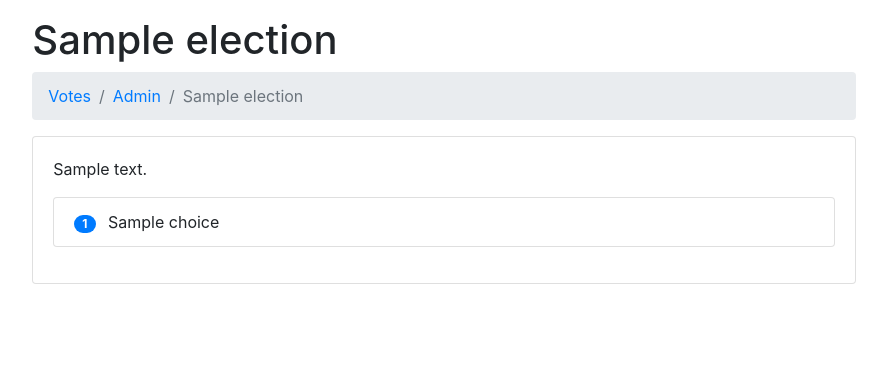
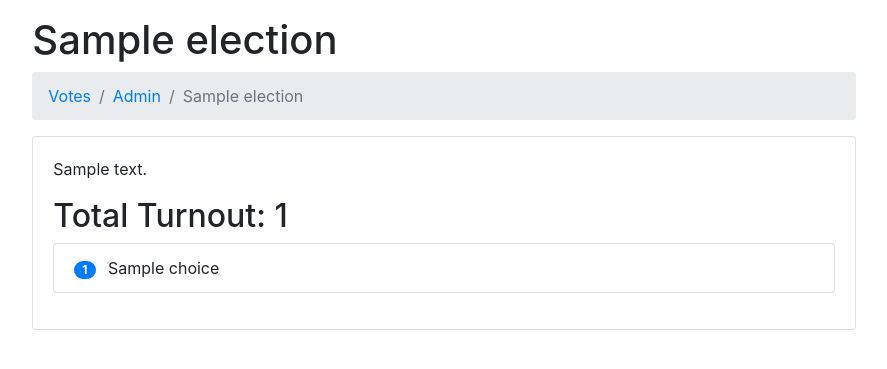
Before and after one commit to ericthelemur/uwcs-vote, a Django app: template votes/templates/votes/fptp_results.html in a window 1280 px wide. Shown: the part 59-428 px from the top of the page, without its empty margins (196-1083 px from the left). Run offline with Django 3.2, Linux system fonts and the light colour scheme; tables that the repository leaves empty hold one stand-in row (values such as "Sample post"); the template is opened without the code that fills it: values that come from a table or form of the project are taken from there, most other values are stand-ins (such as "Sample title", 1, 10 or a date in 2020); parts of the project's set-up code (start-up, migrations or seed data) failed here and were passed over; some libraries are stand-ins or nearby versions.

Commit message:
Add turnout to results screen (and fix typo)

```diff
--- a/votes/templates/votes/approval_results.html
+++ b/votes/templates/votes/approval_results.html
@@ -26,10 +26,12 @@
                 </div>
             {% endif %}
             {% block results %}
+                <h2>Total Turnout: {{ election.aprvvote_set.count }}</h2>
                 <div class="list-group mb-3">
                     {% for choice in choices %}
                         <div class="list-group-item">
-                            <span class="badge badge-primary rounded-pill px-2 mr-2">{{ choice.aprvvote_set.count }}</span>
+                            <span
+                              class="badge badge-primary rounded-pill px-2 mr-2">{{ choice.aprvvote_set.count }}</span>
                             {{ choice.name }}
                         </div>
                     {% endfor %}
--- a/votes/templates/votes/fptp_results.html
+++ b/votes/templates/votes/fptp_results.html
@@ -1,5 +1,6 @@
 {% extends "votes/approval_results.html" %}
 {% block results %}
+    <h2>Total Turnout: {{ election.fptpvote_set.count }}</h2>
     <div class="list-group mb-3">
         {% for choice in choices %}
             <div class="list-group-item">
--- a/votes/templates/votes/stv_results.html
+++ b/votes/templates/votes/stv_results.html
@@ -1,6 +1,7 @@
 {% extends "votes/approval_results.html" %}
 {% block results %}
-    <h2>Avaliable seats: {{ election.seats }}</h2>
+    <h2>Total Turnout: {{ election.stvvote_set.count }}</h2>
+    <h2>Available seats: {{ election.seats }}</h2>
     <h2>Winner{{ result.winners.all|pluralize }}</h2>
     <div class="list-group">
         {% for winner in result.winners.all %}
```
